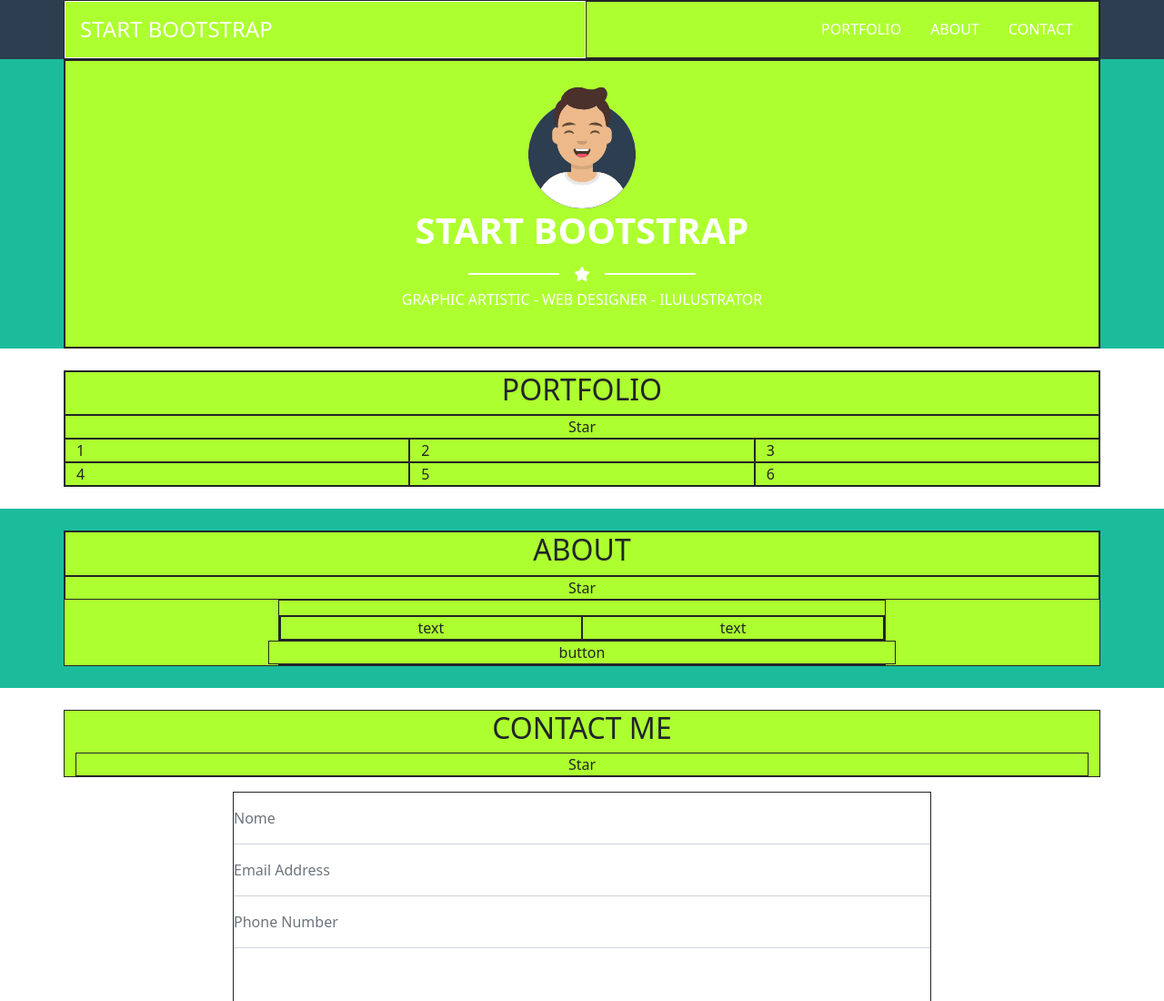
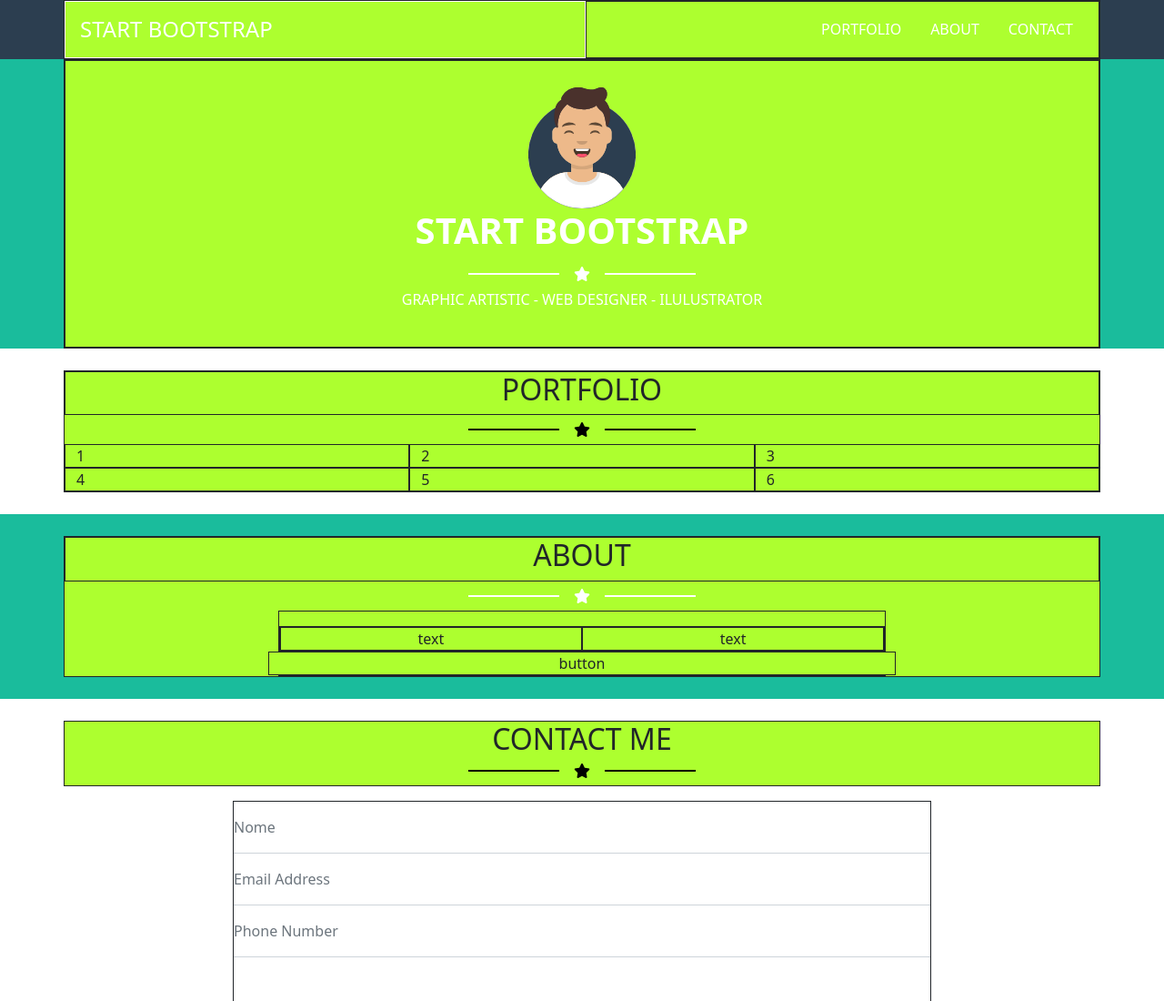
Before and after one commit to estherpinos/html-css-bootstrap-freelance, a plain HTML site: page index.html in a window 1280 px wide. Shown: the top 1100 px of the page at 91% size. Drawn offline with nearby package versions, Linux system fonts and the light colour scheme.

Commit message:
Add [stars in all sections]

```diff
--- a/css/style.css
+++ b/css/style.css
@@ -54,10 +54,17 @@
 }
 
 .line-star-1, .line-star-2{
-  background-color: white;
+  background-color:white;
   height: 2px;
   width: 100px;
 }
+
+.line-star-1-b, .line-star-2-b{
+  background-color: black;
+  height: 2px;
+  width: 100px;
+}
+
 
 
 
--- a/index.html
+++ b/index.html
@@ -74,7 +74,11 @@
       <div class="container my-3 ">
         <div class="row">
           <div class="debug text-center"><h2>PORTFOLIO</h2></div>
-          <div class="debug text-center">Star</div>
+          <div class="text-center star-jumbotron d-flex flex-row align-items-center justify-content-center my-2">
+            <div class="line-star-1-b"></div>
+              <i class="fa-solid fa-star mx-3" style="color: black;"></i>
+              <div class="line-star-2-b"></div>
+          </div>
         </div>
 
         <div class="row row-cols-1 row-cols-md-2 row-cols-lg-3">
@@ -95,7 +99,11 @@
       <div class="container my-3">
         <div class="row">
           <div class=" debug col-12 text-center"><h2>ABOUT</h2></div>
-          <div class="debug col-12  text-center">Star</div>
+          <div class="star-jumbotron text-center d-flex flex-row align-items-center justify-content-center my-2 ">
+            <div class="line-star-1"></div>
+            <i class="fa-solid fa-star mx-3" style="color: #ffffff;"></i>
+            <div class="line-star-2"></div>
+          </div>
         </div>
 
         <div class="container-ep pt-3 ">
@@ -119,7 +127,11 @@
     <section id="contact-me" class="py-2 ">
       <div class="container section-top text-center my-3 ">
         <h2>CONTACT ME</h2>
-        <div class="debug col-12 text-center">Star</div>
+        <div class="text-center star-jumbotron d-flex flex-row align-items-center justify-content-center my-2">
+          <div class="line-star-1-b"></div>
+            <i class="fa-solid fa-star mx-3" style="color: black;"></i>
+            <div class="line-star-2-b"></div>
+        </div>
       </div>
 
       <div class="container-ep">
```
